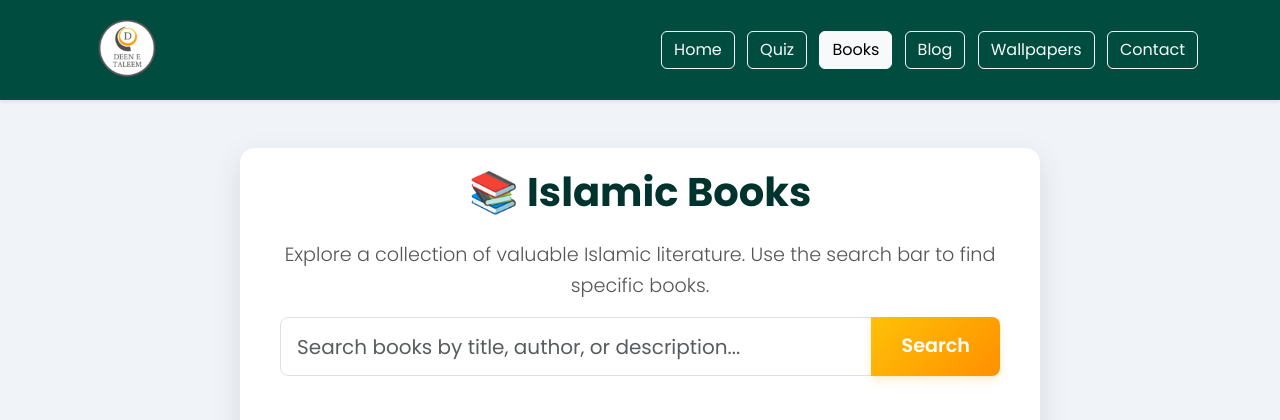
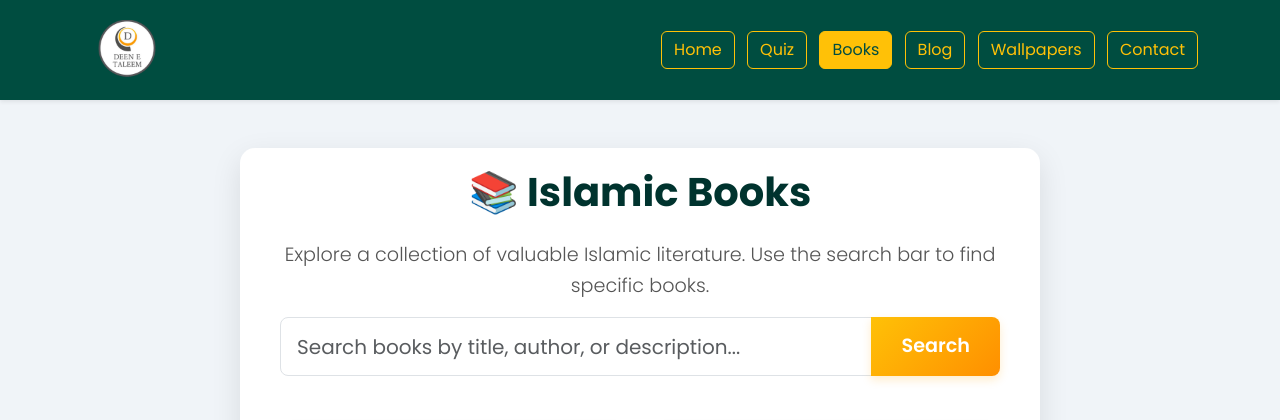
Before and after one commit to mfhaque0/deen-e-taleem, a Flask app: page /books in a window 1280 px wide. Shown: the top 420 px of the page. Run offline with Flask 3, Linux system fonts and the light colour scheme.

Commit message:
Update style.css with new changes

```diff
--- a/static/style.css
+++ b/static/style.css
@@ -469,3 +469,31 @@ a:hover {
 }
 .blog-content-container .back-link:hover {
     background-color: #5a6268
+}
+
+/* --- Custom Navbar Button Colors (NEW) --- */
+.navbar .btn-outline-light {
+    color: #FFC107; /* Gold color for the text */
+    border-color: #FFC107; /* Gold color for the border */
+    transition: background-color 0.3s ease, color 0.3s ease; /* Smooth transition */
+}
+
+/* --- Hover effect for the custom navbar buttons (NEW) --- */
+.navbar .btn-outline-light:hover {
+    color: #004d40; /* Dark green text on hover (to match navbar) */
+    background-color: #FFC107; /* Gold background on hover */
+    border-color: #FFC107; /* Ensure border remains gold on hover */
+}
+
+/* --- Style for the active/current page button (NEW) --- */
+.navbar .btn-light {
+    color: #004d40; /* Dark green text */
+    background-color: #FFC107; /* Gold background */
+    border-color: #FFC107; /* Gold border */
+}
+
+/* Optional: Make the active button's hover state slightly different (NEW) */
+.navbar .btn-light:hover {
+    background-color: #FFD700; /* A slightly brighter gold on hover */
+    border-color: #FFD700;
+}
```
